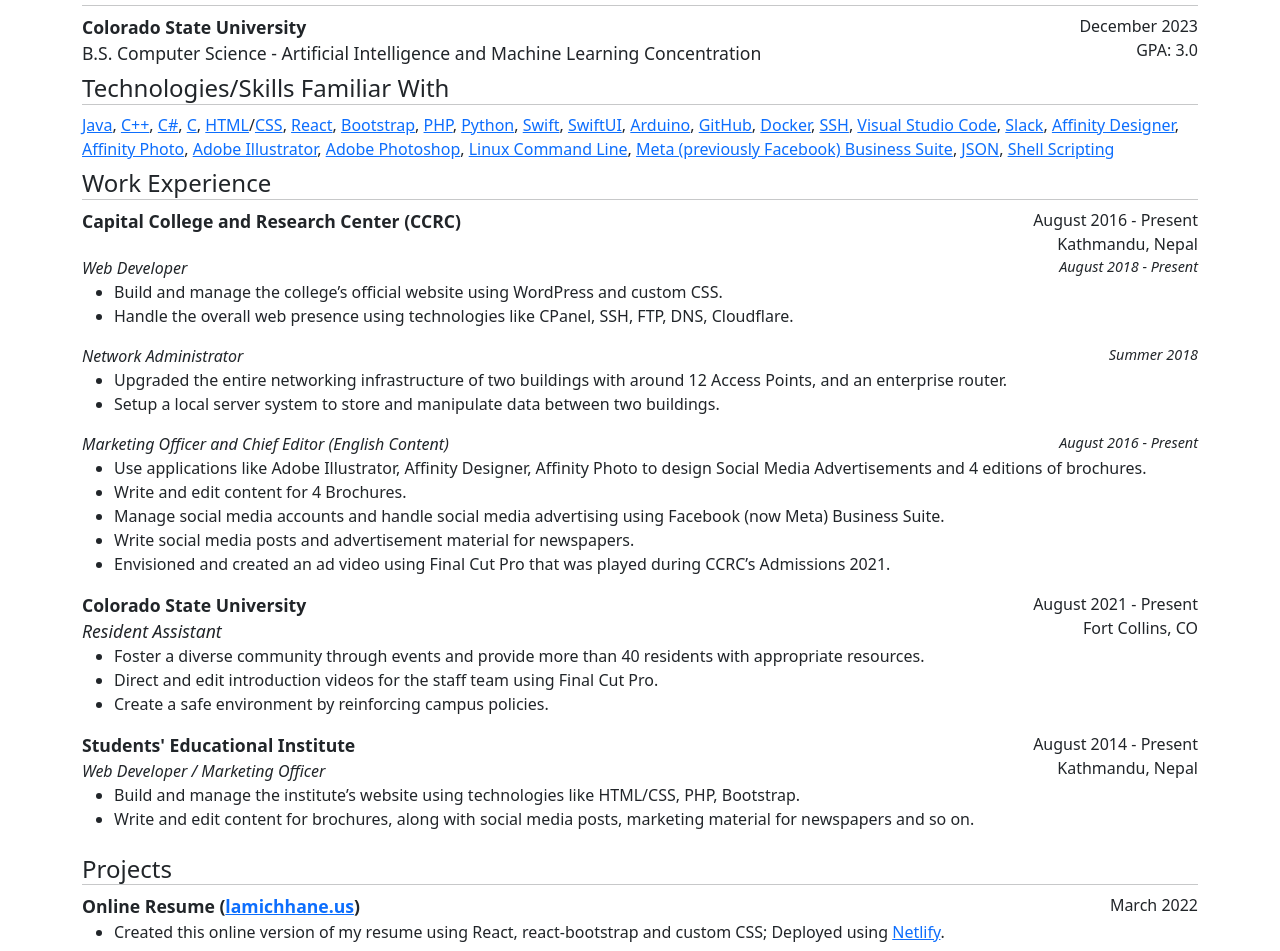
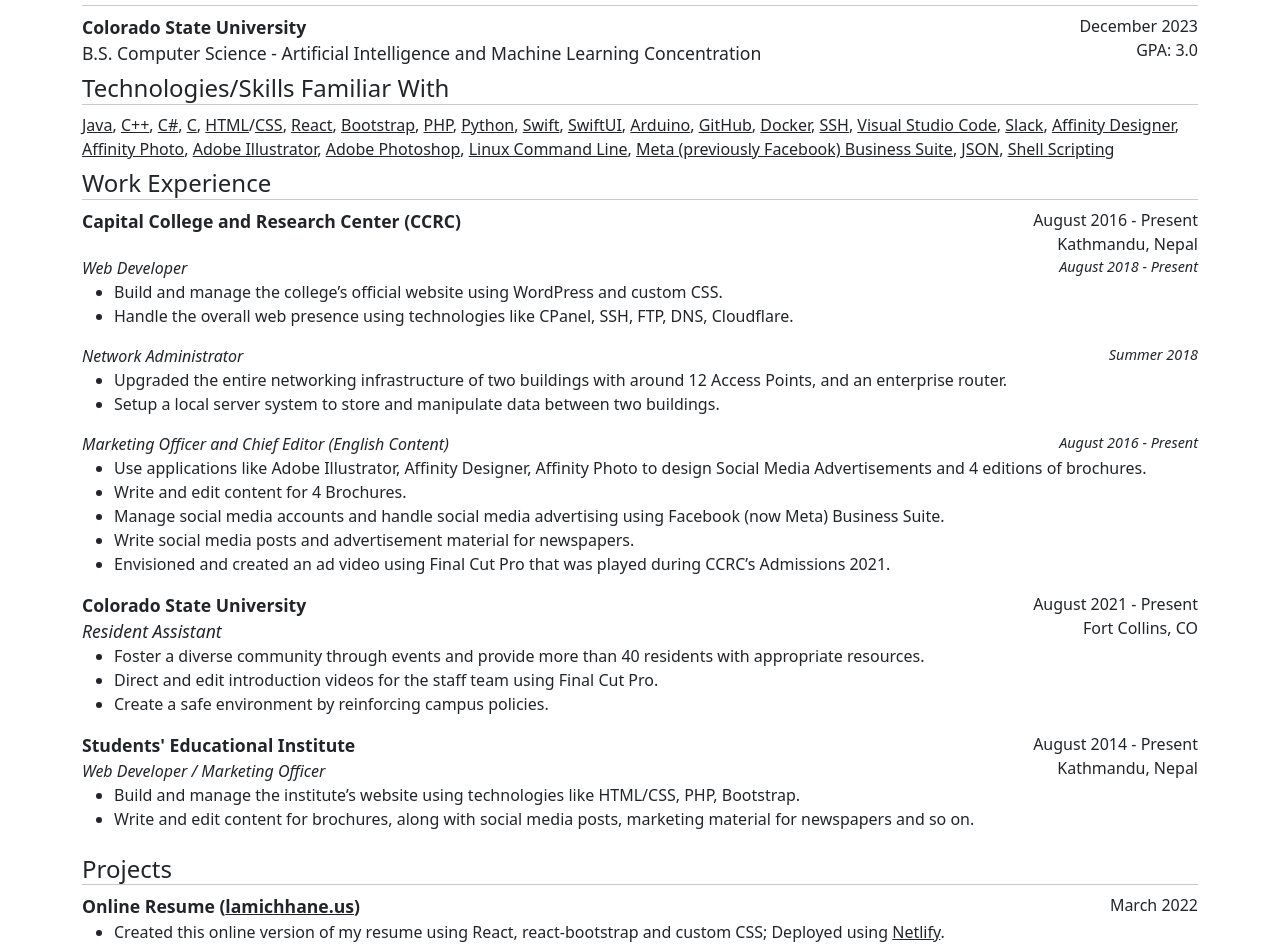
Before and after one commit to AyeCL/resume, a React (Create React App) app: page / in a window 1280 px wide. Shown: the part 141-1092 px from the top of the page. Built offline with nearby package versions, Linux system fonts and the light colour scheme.

Commit message:
change link color to dark

```diff
--- a/src/components/Projects.js
+++ b/src/components/Projects.js
@@ -8,7 +8,7 @@
         <hr className='verticalLine'/>
         <Row>
           <div className='col-7'>
-            <strong style={{ fontSize: '1.1em' }}>Online Resume (<a href='.'>lamichhane.us</a>)</strong><br/>
+            <strong style={{ fontSize: '1.1em' }}>Online Resume (<a href='.' className='link-dark'>lamichhane.us</a>)</strong><br/>
           </div>
           <div className='col-5' style={{ textAlign: 'right' }}>
             March 2022
@@ -17,7 +17,7 @@
         <Row>
           <Col>
             <ul>
-              <li>Created this online version of my resume using React, react-bootstrap and custom CSS; Deployed using <a href='https://www.netlify.com/' target='_blank' rel='noreferrer noopener'>Netlify</a>.</li>
+              <li>Created this online version of my resume using React, react-bootstrap and custom CSS; Deployed using <a href='https://www.netlify.com/' target='_blank' rel='noreferrer noopener' className='link-dark'>Netlify</a>.</li>
             </ul>
           </Col>
         </Row>
--- a/src/components/Technologies.js
+++ b/src/components/Technologies.js
@@ -36,7 +36,7 @@
 
 function LinkInNewTab(props) {
     return (
-        <a href={props.href} target='_blank' rel='noopener noreferrer'>{props.children}</a>
+        <a href={props.href} target='_blank' rel='noopener noreferrer' className='link-dark'>{props.children}</a>
     )
 }
 
```
